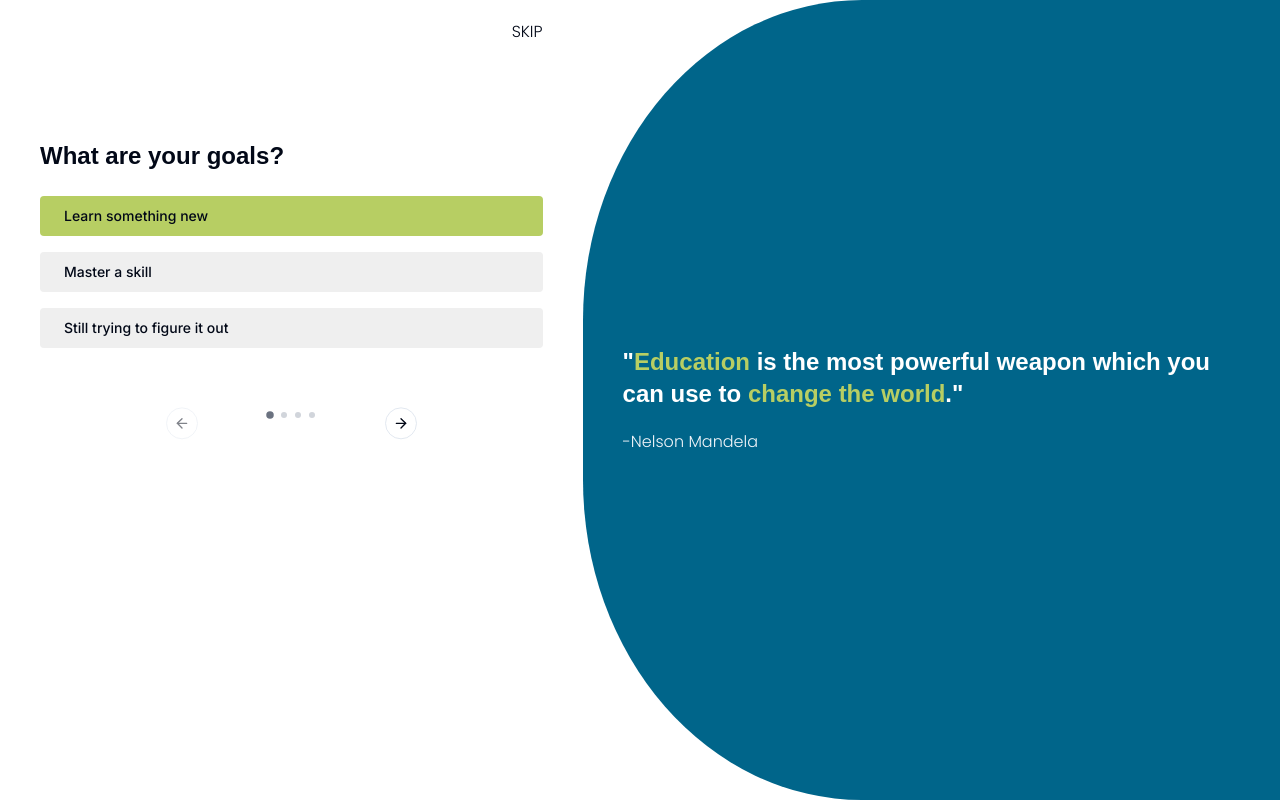
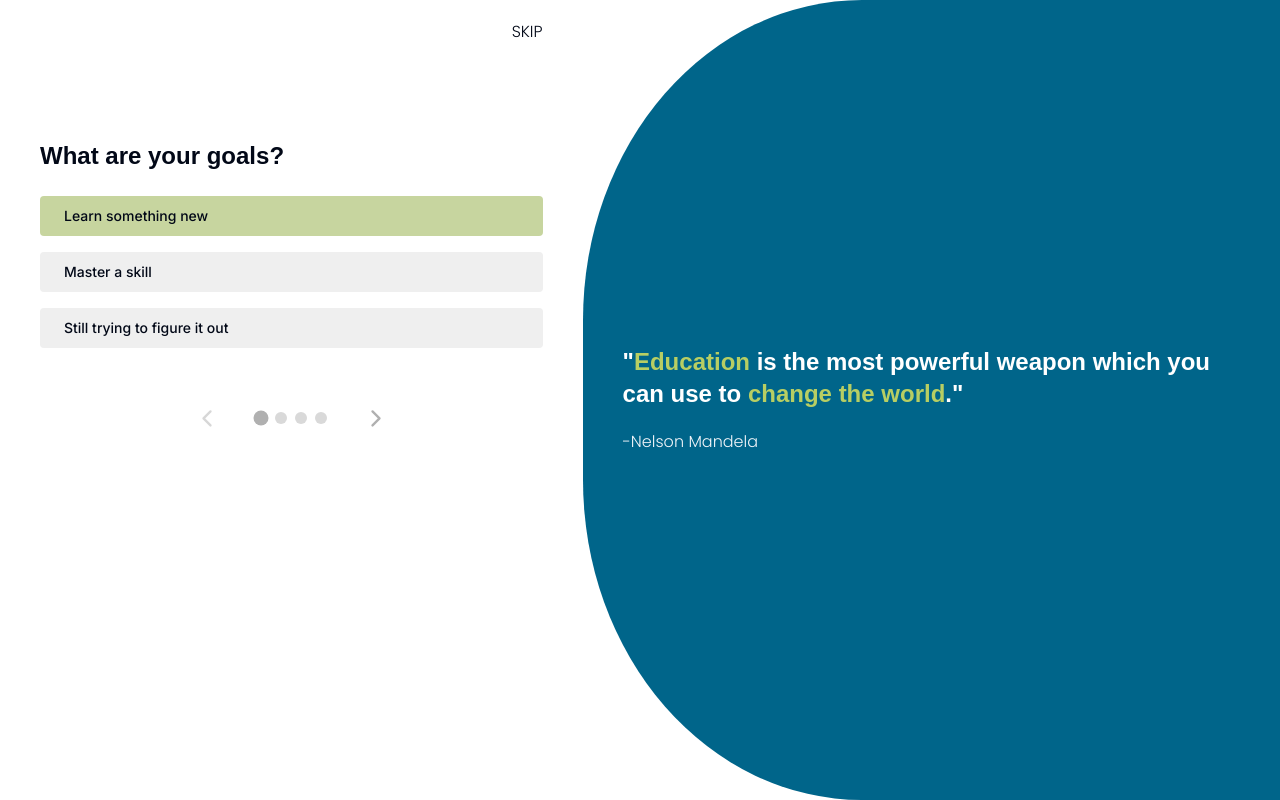
Before and after one commit to Software-Developer-Academy/mentor-match, a Next.js app: page /account-questionnaire in a window 1280 px wide. Built offline with nearby package versions, Linux system fonts and the light colour scheme; a web font is replaced by a local one.

Commit message:
finished designing the carousel dots and arrows

```diff
--- a/src/app/account-questionnaire/page.tsx
+++ b/src/app/account-questionnaire/page.tsx
@@ -72,7 +72,7 @@ const AccountQuestionnaire = () => {
 							</CarouselItem>
 						</CarouselContent>
 						<CarouselDots />
-						<CarouselPrevious />
+						<CarouselPrevious className="fill-slate-300" />
 						<CarouselNext />
 					</Carousel>
 				</div>
--- a/src/components/account-questions/account-question-1.tsx
+++ b/src/components/account-questions/account-question-1.tsx
@@ -17,8 +17,8 @@ const AccountQuestion1 = () => {
 					<div
 						className={
 							radioState === "A"
-								? "flex items-center space-x-2 py-3  bg-[#b7ce63]  rounded-sm transition-colors hover:bg-[#e5e5e5] duration-300 cursor-pointer"
-								: "flex items-center space-x-2 py-3  bg-[#efefef] rounded-sm transition-colors hover: cursor-pointer"
+								? "flex items-center space-x-2 py-3  bg-[#C7D59F]  rounded-sm transition-colors hover: cursor-pointer "
+								: "flex items-center space-x-2 py-3  bg-[#efefef] rounded-sm transition-colors hover:bg-[#e5e5e5] duration-300 cursor-pointer"
 						}
 						onClick={() => {
 							radioCheck("A");
@@ -26,7 +26,7 @@ const AccountQuestion1 = () => {
 					>
 						<RadioGroupItem
 							className="invisible"
-							value="option-one"
+							value="Learn something new"
 							id="option-one"
 						/>
 						<Label className="cursor-pointer" htmlFor="option-one">
@@ -36,8 +36,8 @@ const AccountQuestion1 = () => {
 					<div
 						className={
 							radioState === "B"
-								? "flex items-center space-x-2 py-3  bg-[#b7ce63]  rounded-sm transition-colors hover:bg-[#e5e5e5] duration-300 cursor-pointer"
-								: "flex items-center space-x-2 py-3  bg-[#efefef] rounded-sm transition-colors hover: cursor-pointer"
+								? "flex items-center space-x-2 py-3  bg-[#C7D59F]  rounded-sm transition-colors hover: cursor-pointer "
+								: "flex items-center space-x-2 py-3  bg-[#efefef] rounded-sm transition-colors hover:bg-[#e5e5e5] duration-300 cursor-pointer"
 						}
 						onClick={() => {
 							radioCheck("B");
@@ -45,7 +45,7 @@ const AccountQuestion1 = () => {
 					>
 						<RadioGroupItem
 							className="invisible"
-							value="option-two"
+							value="Master a skill"
 							id="option-two"
 						/>
 						<Label className="cursor-pointer" htmlFor="option-two">
@@ -55,8 +55,8 @@ const AccountQuestion1 = () => {
 					<div
 						className={
 							radioState === "C"
-								? "flex items-center space-x-2 py-3  bg-[#b7ce63]  rounded-sm transition-colors hover:bg-[#e5e5e5] duration-300 cursor-pointer"
-								: "flex items-center space-x-2 py-3  bg-[#efefef] rounded-sm transition-colors hover: cursor-pointer"
+								? "flex items-center space-x-2 py-3  bg-[#C7D59F]  rounded-sm transition-colors hover: cursor-pointer "
+								: "flex items-center space-x-2 py-3  bg-[#efefef] rounded-sm transition-colors hover:bg-[#e5e5e5] duration-300 cursor-pointer"
 						}
 						onClick={() => {
 							radioCheck("C");
@@ -64,7 +64,7 @@ const AccountQuestion1 = () => {
 					>
 						<RadioGroupItem
 							className="invisible"
-							value="option-three"
+							value="Still trying to figure it out"
 							id="option-three"
 						/>
 						<Label className="cursor-pointer" htmlFor="option-three">
--- a/src/components/ui/carousel.tsx
+++ b/src/components/ui/carousel.tsx
@@ -4,7 +4,7 @@ import * as React from "react";
 import useEmblaCarousel, {
 	type UseEmblaCarouselType,
 } from "embla-carousel-react";
-import { ArrowLeft, ArrowRight } from "lucide-react";
+import { ChevronLeft, ChevronRight } from "lucide-react";
 
 import { cn } from "@/lib/utils";
 import { Button } from "@/components/ui/button";
@@ -206,9 +206,9 @@ const CarouselPrevious = React.forwardRef<
 			variant={variant}
 			size={size}
 			className={cn(
-				"absolute  h-8 w-8 rounded-full",
+				"absolute  h-8 w-8 rounded-full border-0",
 				orientation === "horizontal"
-					? "left-1/4 -translate-y-1/3"
+					? "left-[30%] -translate-y-[1.35rem]"
 					: "-top-12 left-1/2 -translate-x-1/2 rotate-90",
 				className
 			)}
@@ -216,7 +216,7 @@ const CarouselPrevious = React.forwardRef<
 			onClick={scrollPrev}
 			{...props}
 		>
-			<ArrowLeft className="h-4 w-4" />
+			<ChevronLeft className="h-7 w-7 stroke-[#b0b0b0]" />
 			<span className="sr-only">Previous slide</span>
 		</Button>
 	);
@@ -235,9 +235,9 @@ const CarouselNext = React.forwardRef<
 			variant={variant}
 			size={size}
 			className={cn(
-				"absolute h-8 w-8 rounded-full",
+				"absolute h-8 w-8 rounded-full border-0",
 				orientation === "horizontal"
-					? "right-1/4 -translate-y-1/3"
+					? "right-[30%] -translate-y-[1.35rem]"
 					: "-bottom-12 left-1/2 -translate-x-1/2 rotate-90",
 				className
 			)}
@@ -245,7 +245,7 @@ const CarouselNext = React.forwardRef<
 			onClick={scrollNext}
 			{...props}
 		>
-			<ArrowRight className="h-4 w-4" />
+			<ChevronRight className="h-7 w-7 stroke-[#b0b0b0]" />
 			<span className="sr-only">Next slide</span>
 		</Button>
 	);
@@ -284,10 +284,10 @@ const CarouselDots = React.forwardRef<
 				{Array.from({ length: numberOfSlides }, (_, i) => (
 					<Button
 						key={i}
-						className={`mx-1 h-1.5 w-1.5 rounded-full p-0 ${
+						className={`mx-1 h-3 w-3 rounded-full p-0 ${
 							i === currentSlide
-								? "scale-125 transform bg-gray-500 hover:bg-gray-500"
-								: "bg-gray-300 hover:bg-gray-300"
+								? "scale-125 transform bg-[#b0b0b0] hover:bg-[#b0b0b0]"
+								: "bg-[#d9d9d9] hover:bg-[#d9d9d9]"
 						}`}
 						aria-label={`Go to slide ${i + 1}`}
 						onClick={() => api?.scrollTo(i)}
```
Also changed, not shown: 1 other file (tests, documents, lock files or other folders).
